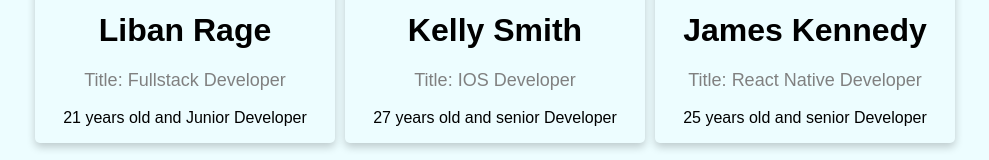
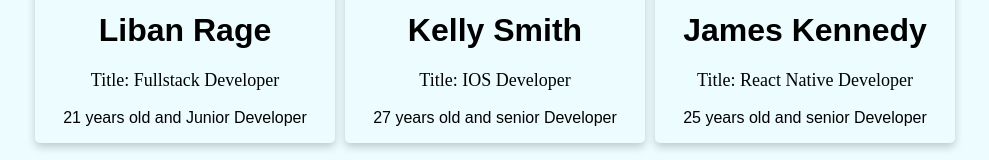
Before and after one commit to Libo99/Learning-React, a React (Create React App) app in the folder cards-license/: page / in a window 1280 px wide. Shown: the part 467-627 px from the top of the page, without its empty margins (150-1139 px from the left). Built offline with nearby package versions, Linux system fonts and the light colour scheme.

Commit message:
updated text for title

```diff
--- a/cards-license/src/App.css
+++ b/cards-license/src/App.css
@@ -17,7 +17,8 @@ body {
 }
 
 .title {
-  color: grey;
+  color: black;
+  font-family: initial;
   font-size: 18px;
 }
 
```
